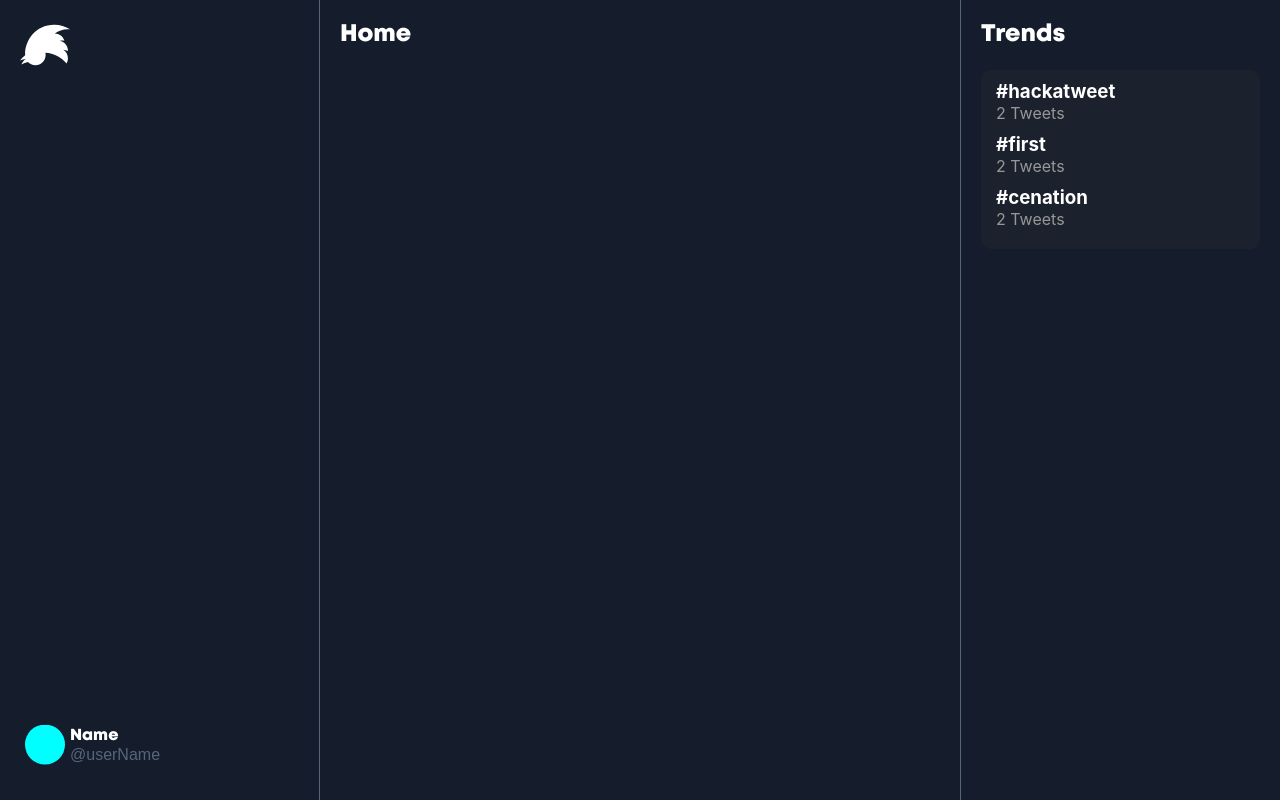
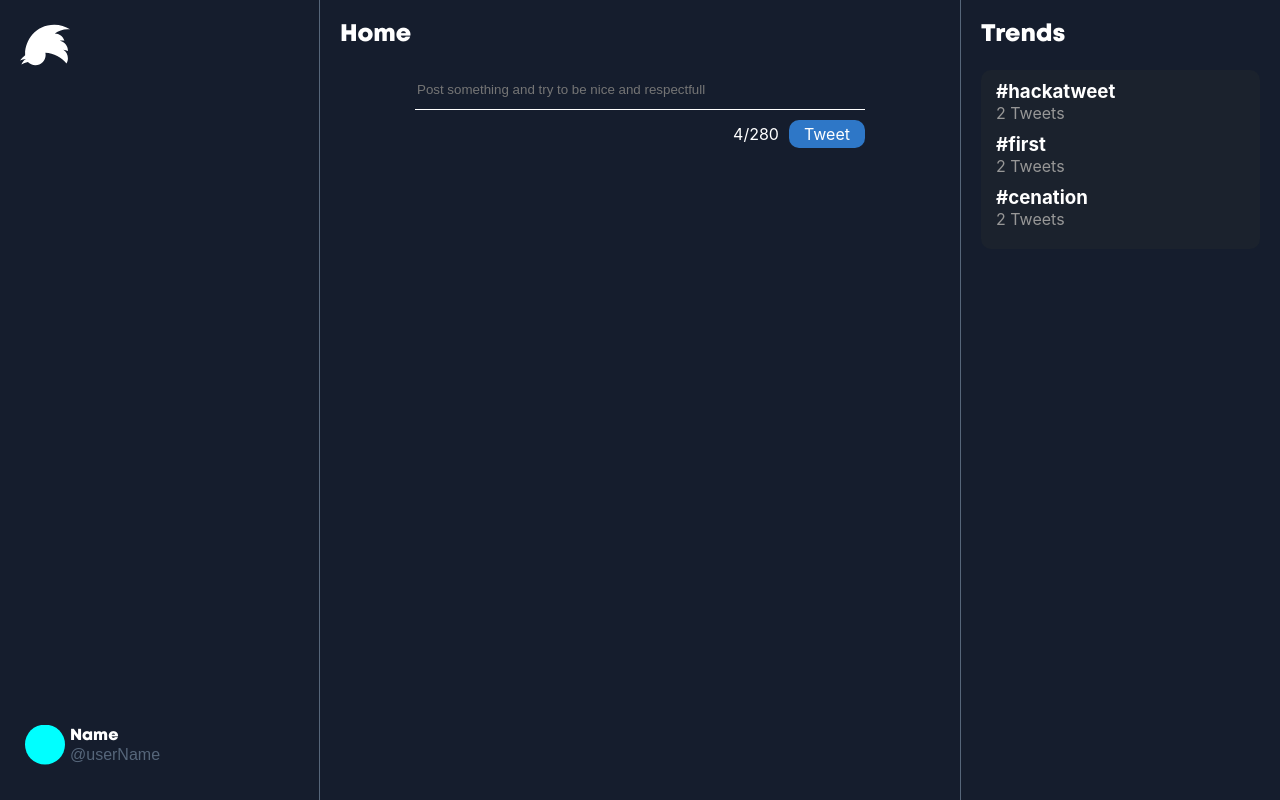
Before and after one commit to MarionThome/hackatweet-frontend, a Next.js app: page /tweets in a window 1280 px wide. Built offline with nearby package versions, Linux system fonts and the light colour scheme.

Commit message:
postercontainer just css

```diff
--- a/components/Tweets.js
+++ b/components/Tweets.js
@@ -14,10 +14,17 @@ function Tweets() {
   return (
     <div className={styles.mainSection}>
       <div className={styles.leftSection}>
-        <LeftSection/>
+        <LeftSection />
       </div>
       <div className={styles.middleSection}>
-      <h2>Home</h2>
+        <h2>Home</h2>
+        <div className={styles.tweetPostContainer}>
+          <input type="text" placeholder="Post something and try to be nice and respectfull" />
+          <div className={styles.posterBottom}>
+            <span className={styles.stringCounter}>4/280</span>
+            <div className={styles.btnTweet}>Tweet</div>
+          </div>
+        </div>
       </div>
       <div className={styles.rightSection}>
         <h2>Trends</h2>
--- a/styles/Tweets.module.css
+++ b/styles/Tweets.module.css
@@ -42,3 +42,35 @@ color: #979797;
     width : 50%;
     padding: 0 20px;
 }
+
+.tweetPostContainer{
+    display: flex;
+    flex-direction: column;
+    justify-content: center;
+    align-items: center;
+}
+.tweetPostContainer input{
+ width: 75%;
+ height: 5vh;
+ background-color: unset;
+ color: white;
+ border-style: none;
+ border-bottom: solid 1px white;
+}
+
+.posterBottom{
+    margin-top: 10px;
+    display: flex;
+    color: white;
+    width: 75%;
+    justify-content: flex-end;
+    align-items: center;
+}
+
+.btnTweet{
+    background-color: #2E77C7;
+    padding: 4px 15px;
+    border-radius: 10px;
+    text-align: center;
+   margin-left: 10px;
+}
```
